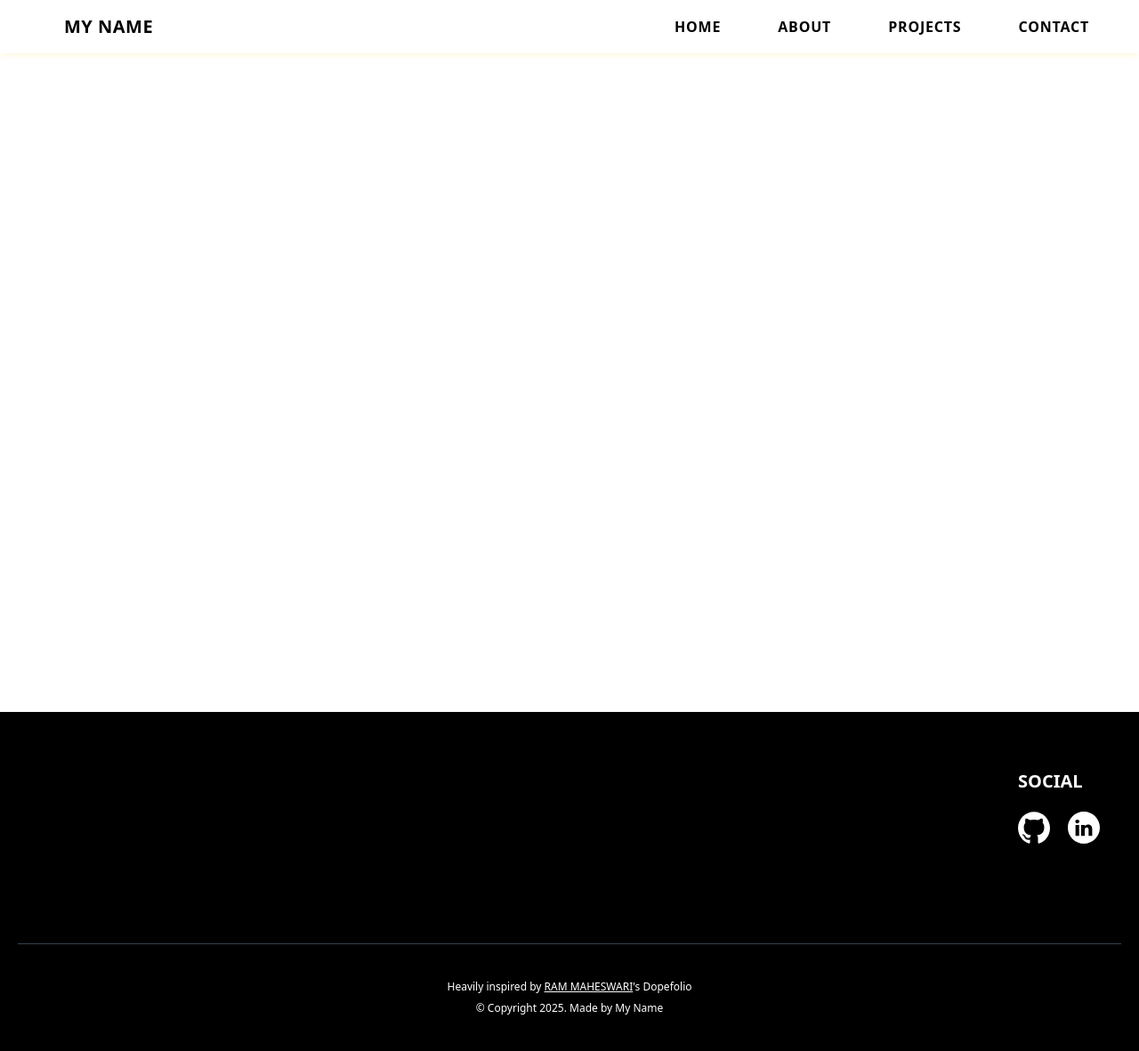
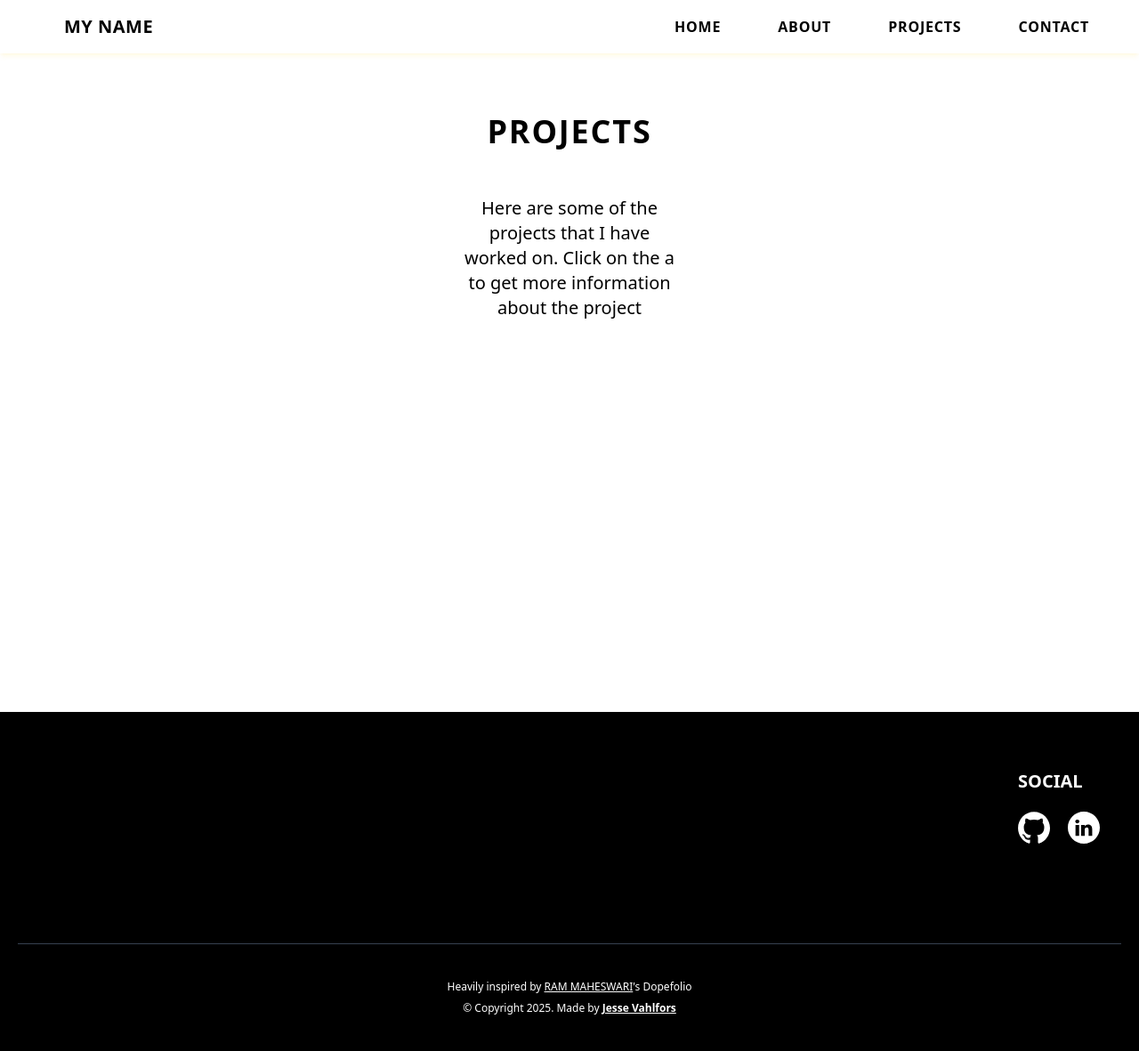
Before and after one commit to JesseVahlfors/Portfolio_project, a Django app: template Home/templates/home/project_list.html in a window 1280 px wide. Shown: the whole page at 89% size. Run offline with Django 5.2, Linux system fonts and the light colour scheme; the template is opened without the code that fills it, so the values that code supplies are empty; parts of the project's set-up code (start-up, migrations or seed data) failed here and were passed over; some libraries are stand-ins or nearby versions.

Commit message:
Add 'about_me_intro' field to Profile model and update templates for dynamic content

```diff
--- a/Home/models.py
+++ b/Home/models.py
@@ -12,6 +12,7 @@ class Profile(models.Model):
     phone = models.CharField(max_length=15, blank = True, null=True)
     profile_image = models.ImageField(upload_to='profile_images', blank=True, null=True)
     introduction = models.TextField(null=True)
+    about_me_intro = models.TextField(null=True)
     skills = models.TextField(null=True)
     linkedin = models.URLField(null=True)
     github = models.URLField(null=True)
--- a/Home/templates/home/main_page.html
+++ b/Home/templates/home/main_page.html
@@ -42,8 +42,7 @@
         <div class="flex flex-col items-center max-w-80">
             <h2 class="text-4xl tracking-wider font-bold pb-5">ABOUT ME</h2>
             <span class="h-1 w-8 rounded-xl bg-navy-blue"></span>
-            <p class="text-md md:text-xl pt-5 text-center md:max-w-60">Here you’ll find more about my background and the skills I’m developing in software development.
-                I’m continually enhancing my programming abilities and exploring new technologies, with a focus on building efficient and innovative systems.</p>
+            <p class="text-md md:text-xl pt-5 text-center md:max-w-60">{{profile.about_me_intro}}</p>
         </div>
         <div class="flex flex-col md:grid md:grid-cols-2 gap-32 md:px-6">
             <div class="flex flex-col gap-10">
--- a/Home/templates/home/project_list.html
+++ b/Home/templates/home/project_list.html
@@ -3,19 +3,27 @@
 {% block title %}Projects{% endblock %}
 
 {% block content %}
-<section>
-    <h2>My Projects</h2>
-    <ul>
-        {% for project in projects %}
-            <li>
-                <a href="{{ project.get_absolute_url }}">
-                    <h3>{{ project.title }}</h3>
+<section id="projects" class="flex flex-col items-center bg-white w-full py-32 p-4">
+    <div class="flex flex-col items-center max-w-80">
+        <h2 class="text-4xl font-bold mb-6 tracking-wider" >PROJECTS</h2>
+        <span class="h-1 w-8 rounded-xl bg-navy-blue mb-6"></span>
+        <p class="text-center mb-16 text-xl max-w-60">Here are some of the projects that I have worked on. Click on the a to get more information about the project</p>
+        <ul class="flex flex-wrap justify-center gap-16 py-10">
+            {% for project in projects %}
+                <li class=" flex flex-col md:grid md:grid-cols-2 gap-20 items-center ">
                     {% if project.image %}
-                    <img src="{{ project.image.url }}" alt="{{ project.title }}">
+                    <div class="mx-auto rounded-md shadow-[0px_0px_20px_4px] shadow-amber-600/20">
+                        <img class="max-h-40 w-auto object-cover" src="{{ project.image.url }}" alt="{{ project.title }}" loading="lazy">
+                    </div>
                     {% endif %}
-                </a>
-            </li>
+                    <div class="flex flex-col items-center md:items-start py-4 gap-8">
+                        <h3 class="text-xl font-bold text-start">{{ project.title }}</h3>
+                        <p class="text-sm md:text-lg text-sky-800 text-start">{{ project.short_description }}</p>
+                        <a class="w-44 bg-navy-blue text-white text-sm font-bold py-4 rounded-lg px-10  hover:-translate-y-0.5 duration-300" href="{% url 'home/project_detail' slug=project.slug %}">PROJECT INFO</a>
+                    </div>
+                </li>
             {% endfor %}
-    </ul>
+        </ul>
+    </div>
 </section>
 {% endblock %}
--- a/Home/urls.py
+++ b/Home/urls.py
@@ -1,4 +1,5 @@
 from django.urls import path
+from django.views.generic import RedirectView
 from .views import ProjectDetailView, MainView, ProjectsView, contact
 from django.conf import settings
 from django.conf.urls.static import static
@@ -6,9 +7,10 @@ from django.conf.urls.static import static
 
 urlpatterns = [
     path('', MainView.as_view(), name='home/main_page'),
-    path('projects/', ProjectsView.as_view(), name='home/projects'),
     path('contact/', contact, name='contact'),
-    path('<slug:slug>/', ProjectDetailView.as_view(), name='home/project_detail')
+    path('projects/', RedirectView.as_view(url='/', permanent=True)),
+    #path('projects/', ProjectsView.as_view(), name='home/projects'),
+    path('projects/<slug:slug>/', ProjectDetailView.as_view(), name='home/project_detail'),
 ]
 
 if settings.DEBUG:
--- a/templates/base.html
+++ b/templates/base.html
@@ -6,7 +6,7 @@
 <head>
     <meta charset="UTF-8">
     <meta name="viewport" content="width=device-width, initial-scale=1.0">
-    <meta name="description" content="Welcome to my portfolio. I am a web developer with expertise in front-end and back-end technologies. Browse my projects and skills to see what I can create.">
+    <meta name="description" content="This is my software development portfolio">
     <link rel="icon" href="{% static 'favicon.ico' %}" type="image/x-icon">
     <script src="/static/js/dropdown.js" defer></script>
     {% block scripts %}{% endblock %}
@@ -120,11 +120,7 @@
             <p class="text-center text-xs">Heavily inspired by <a class="underline" href="https://www.rammaheshwari.com/">RAM MAHESWARI</a>'s Dopefolio</p>
             <p class="text-center text-xs">&copy;
                 Copyright 2025. Made by
-                {%if profile.name %}
-                    <span class="underline font-semibold">{{ profile.name }}</span>
-                {% else %}
-                    My Name
-                {% endif %}</p>
+                    <span class="underline font-semibold">Jesse Vahlfors</span></p>
         </div>
     </footer>
 
```
Also changed, not shown: journal.md (+1 -1 lines), toDos.md (+0 -8 lines), Home/migrations/0013_profile_about_me_intro.py (added).
